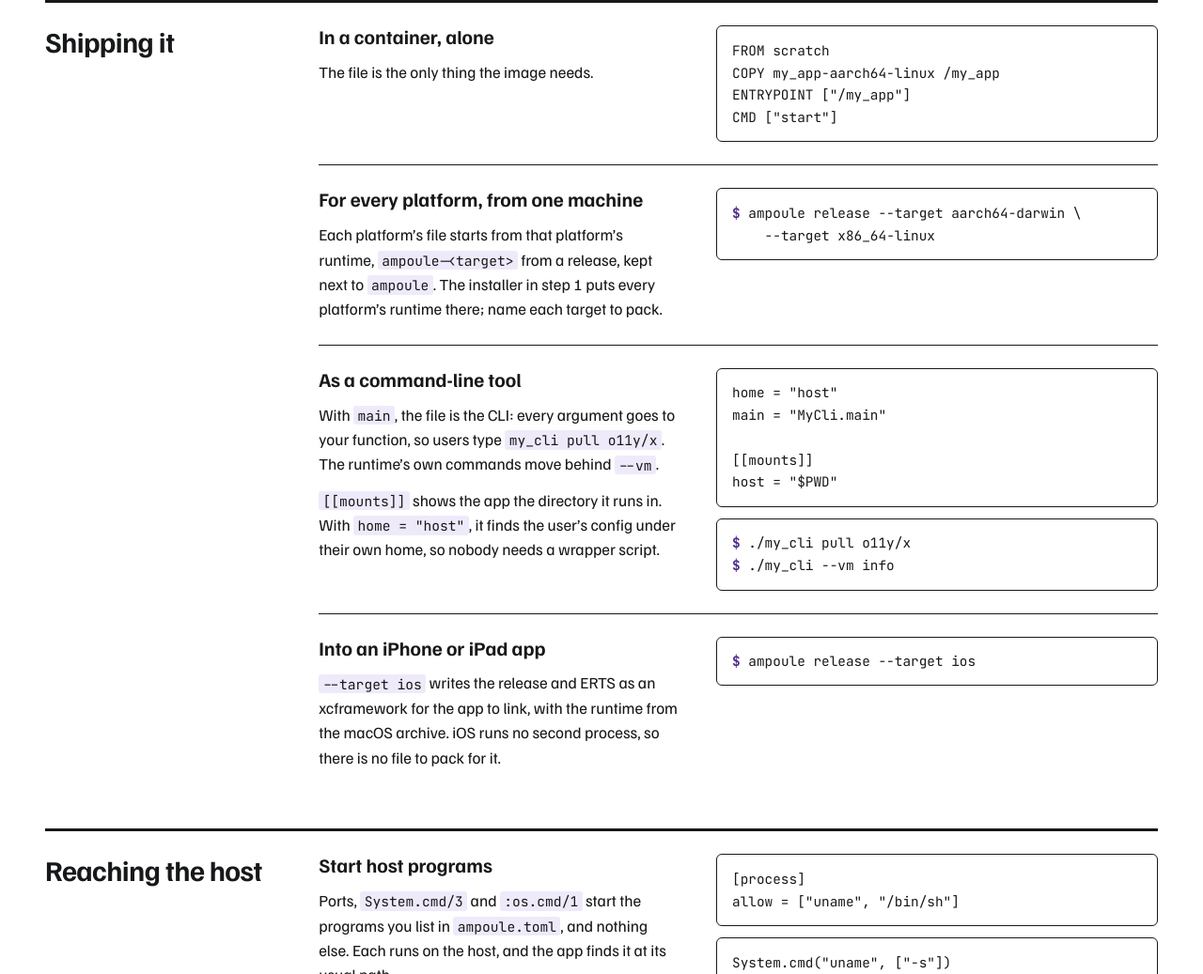
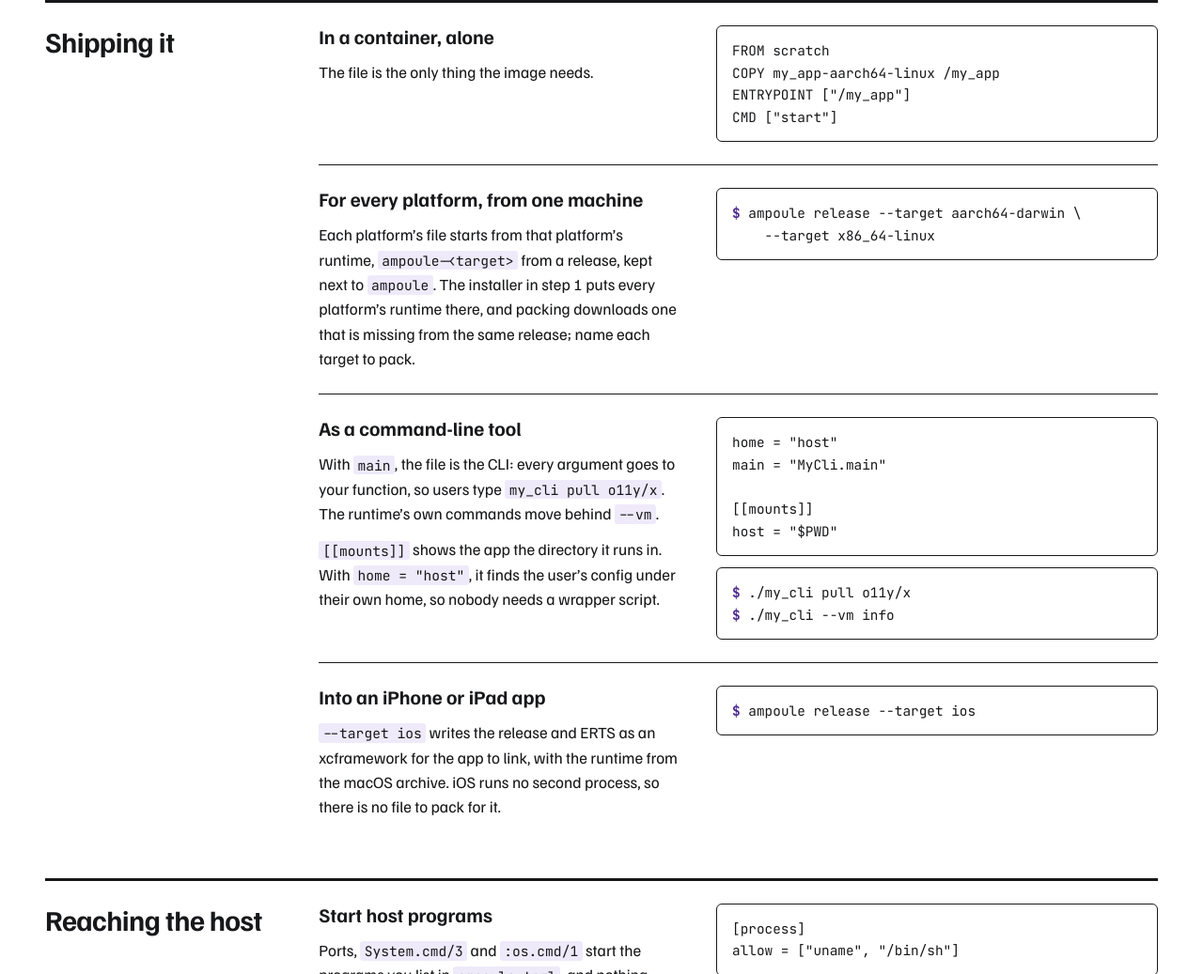
Before and after one commit to filipecabaco/ampoule, a plain HTML site: page site/index.html in a window 1280 px wide. Shown: the part 4085-5122 px from the top of the page at 94% size. Drawn offline with Linux system fonts and the light colour scheme.

Commit message:
docs: a missing --target runtime downloads itself
With --target fetching its runtime, the guides and the skill drop the
manual `curl -fLo ~/ampoule/ampoule-<target>` step: the deploy guide and
getting started say packing downloads a missing runtime from the same
release, the skill gains a troubleshooting row for a failed download,
and the site's "For every platform" card says the same.

Also, test-only: the francis memory-alarm test waits up to 60 s for the
alarm to clear, not 30. On a loaded macOS runner the VM restarted after
running out of memory took 15 s to boot (#37's first run), then holds
the memory 8 s, so "cleared" arrived just after the deadline.

```diff
--- a/site/index.html
+++ b/site/index.html
@@ -312,7 +312,7 @@ CMD ["start"]</code></pre>
           <article class="fit">
             <div class="fit-text">
               <h4>For every platform, from one machine</h4>
-              <p>Each platform’s file starts from that platform’s runtime, <code>ampoule-&lt;target&gt;</code> from a release, kept next to <code>ampoule</code>. The installer in step 1 puts every platform’s runtime there; name each target to pack.</p>
+              <p>Each platform’s file starts from that platform’s runtime, <code>ampoule-&lt;target&gt;</code> from a release, kept next to <code>ampoule</code>. The installer in step 1 puts every platform’s runtime there, and packing downloads one that is missing from the same release; name each target to pack.</p>
             </div>
             <div class="fit-code">
               <pre class="cmd"><code><span class="p">$</span> ampoule release --target aarch64-darwin \
```
Also changed, not shown: 4 other files.
